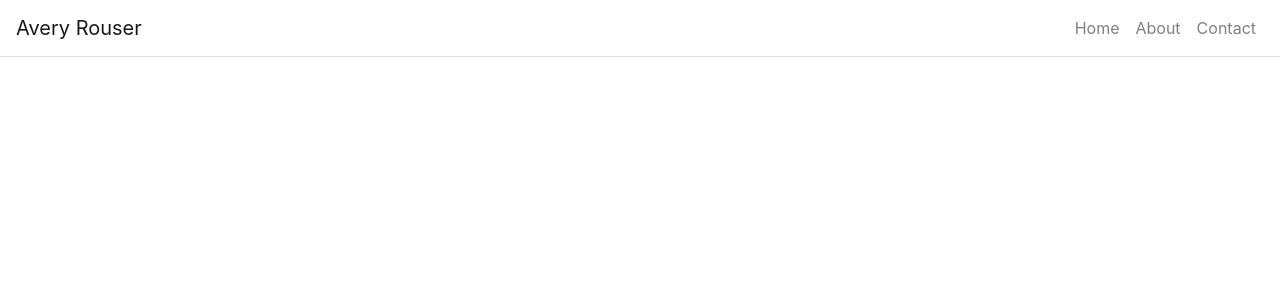
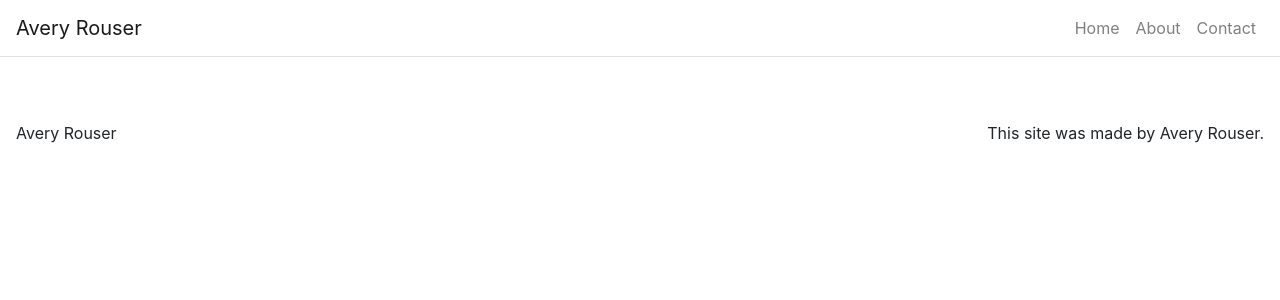
Before and after one commit to avery1221/ReactPortolio2, a React (Create React App) app in the folder portfolio2/: page /about in a window 1280 px wide. Shown: the top 300 px of the page. Built offline with nearby package versions, Linux system fonts and the light colour scheme.

Commit message:
added the footer component.

```diff
--- a/portfolio2/src/App.js
+++ b/portfolio2/src/App.js
@@ -3,6 +3,8 @@
 import Container from 'react-bootstrap/Container';
 import Navbar from 'react-bootstrap/Navbar';
 import Nav from 'react-bootstrap/Nav';
+
+import Footer from './components/Footer';
 
 import './App.css';
 
@@ -49,7 +51,7 @@
               </Navbar.Collapse>
             </Navbar>
 
-
+            <Footer />
 
           </Container>
         </Router>
--- /dev/null
+++ b/portfolio2/src/components/Footer.js
@@ -0,0 +1,24 @@
+import React from 'react';
+import Container from 'react-bootstrap/Container'
+import Row from 'react-bootstrap/Row'
+import Col from 'react-bootstrap/Col';
+
+function Footer () {
+
+    return(
+        <footer className="mt-5">
+            <Container fluid={true}>
+                <Row className="border=top justify-content-between p-3">
+                    <Col className="p-0" md={3} sm={12}>
+                        Avery Rouser
+                    </Col>
+                    <Col className="p-0 d-flex justify-content-end" md={3}>
+                        This site was made by Avery Rouser.
+                    </Col>
+                </Row>
+            </Container>
+        </footer>
+    );
+}
+
+export default Footer;
```
